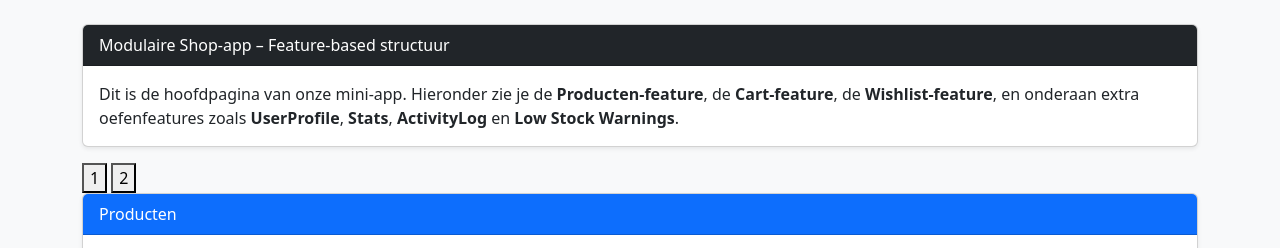
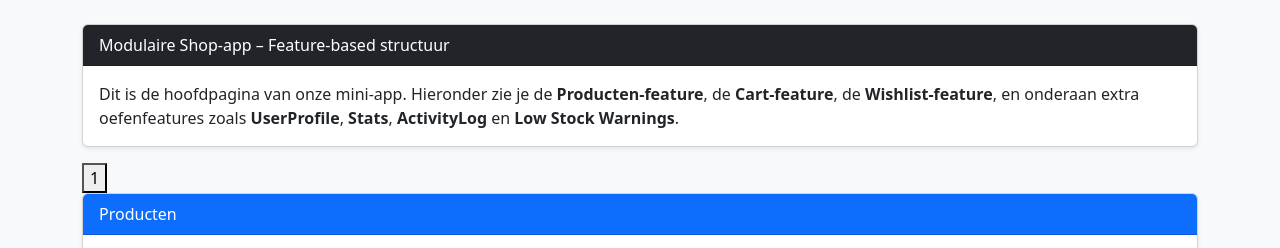
Before and after one commit to NathanVandormael1996/TestYaml, a website built with Vite: page b-2-oefening-1/src/index.html in a window 1280 px wide. Shown: the top 248 px of the page. Built offline with nearby package versions, Linux system fonts and the light colour scheme.

Commit message:
verwijder buttons

```diff
--- a/b-2-oefening-1/src/index.html
+++ b/b-2-oefening-1/src/index.html
@@ -28,7 +28,6 @@
     </div>
 
     <button>1</button>
-    <button>2</button>
 
     <!-- Producten feature -->
     <div class="card shadow-sm mb-3">
```
